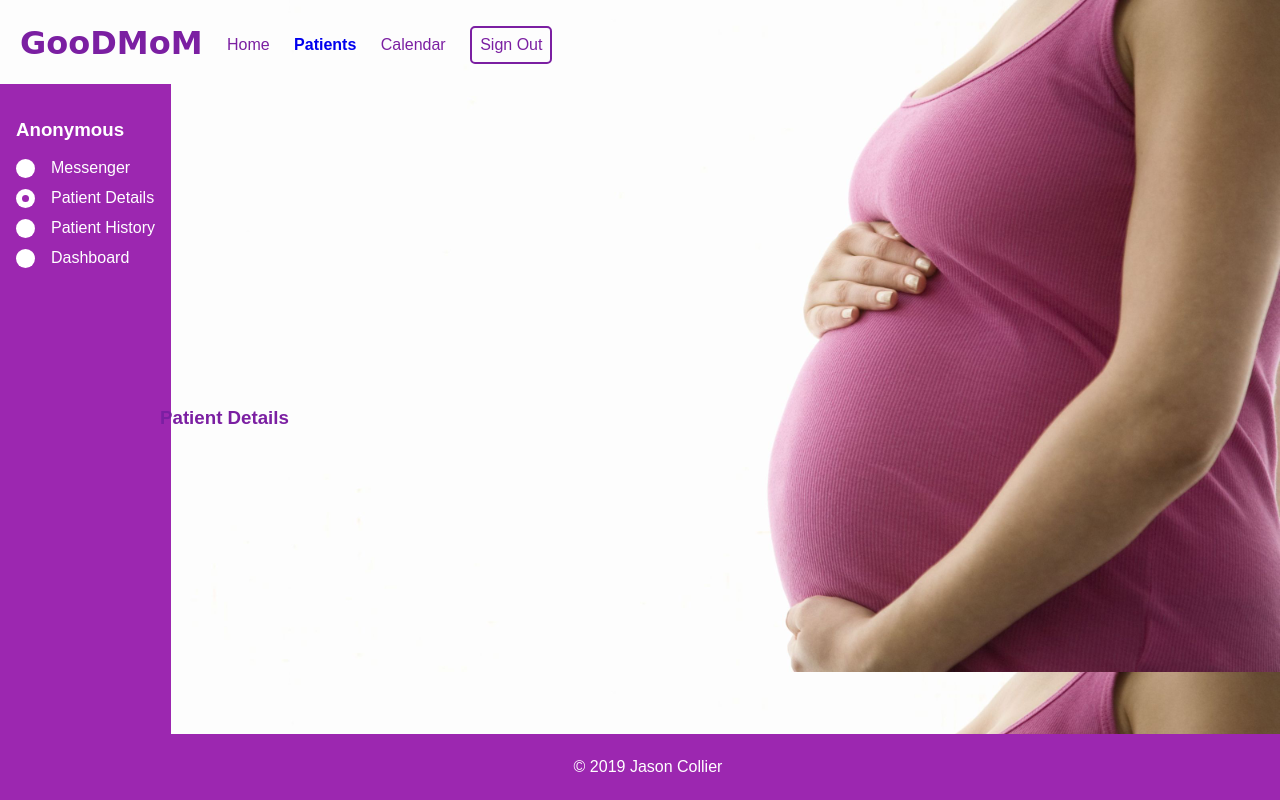
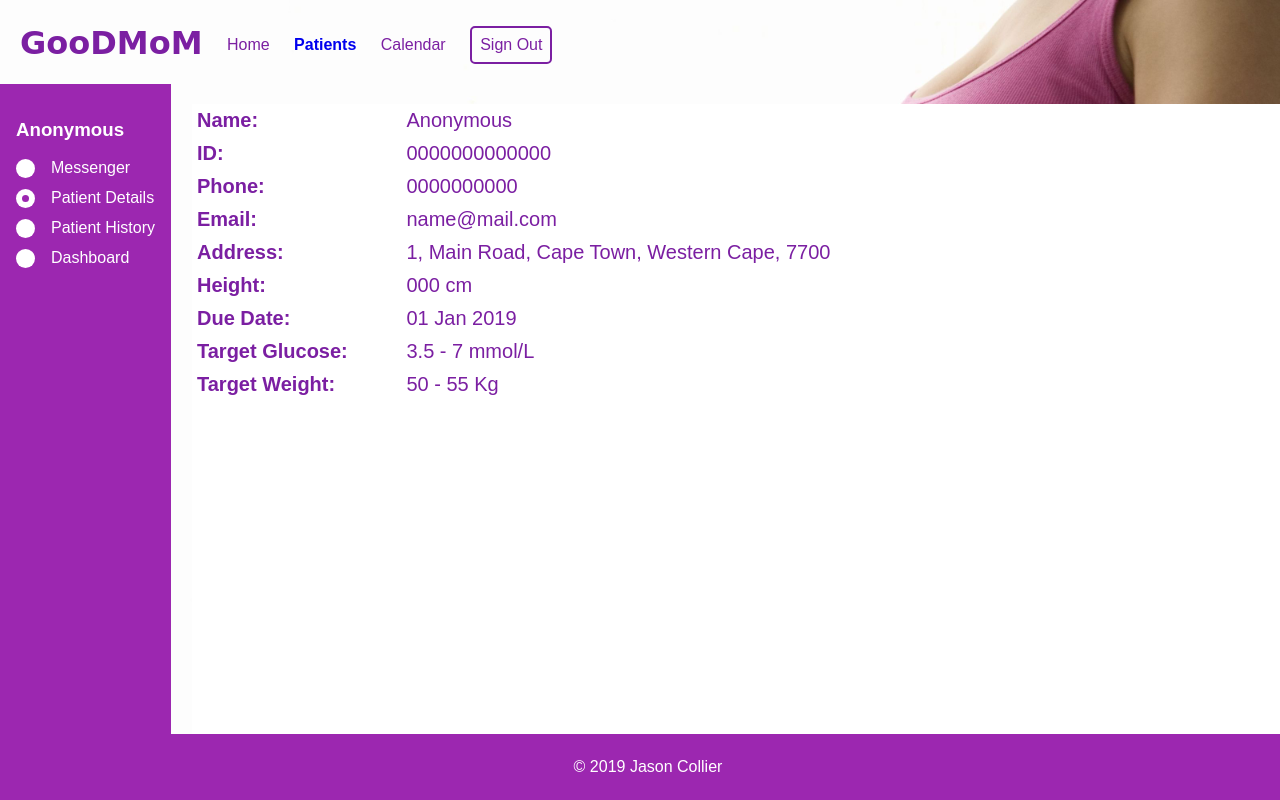
Before and after one commit to JasonLCollier/GooDMoM-web, a website: page public/details.html in a window 1280 px wide. Drawn offline with Linux system fonts and the light colour scheme; some packages are replaced by stand-ins of ours; no server answers.

Commit message:
Layout for details html; change dashboard layout

```diff
--- a/public/details.html
+++ b/public/details.html
@@ -47,8 +47,25 @@
         </label>
     </section>
 
-    <section>
-        <h3 class="center-content">Patient Details</h3>
+    <section class="details">
+        <span class="detail-heading">Name:</span>
+        <span class="detail-input">Anonymous<br></span>
+        <span class="detail-heading">ID:</span>
+        <span class="detail-input">0000000000000<br></span>
+        <span class="detail-heading">Phone:</span>
+        <span class="detail-input">0000000000<br></span>
+        <span class="detail-heading">Email:</span>
+        <span class="detail-input">name@mail.com<br></span>
+        <span class="detail-heading">Address:</span>
+        <span class="detail-input">1, Main Road, Cape Town, Western Cape, 7700<br></span>
+        <span class="detail-heading">Height:</span>
+        <span class="detail-input">000 cm<br></span>
+        <span class="detail-heading">Due Date:</span>
+        <span class="detail-input">01 Jan 2019<br></span>
+        <span class="detail-heading">Target Glucose:</span>
+        <span class="detail-input">3.5 - 7 mmol/L<br></span>
+        <span class="detail-heading">Target Weight:</span>
+        <span class="detail-input">50 - 55 Kg<br></span>
     </section>
 
     <footer class="footer">
--- a/public/styles/styles.css
+++ b/public/styles/styles.css
@@ -199,7 +199,7 @@ body {
 }
 
 .month span {
-    font-size:18px;
+    font-size: 18px;
 }
 
 /* Month list */
@@ -379,15 +379,13 @@ body {
 /* ------------------------------ Dashboard ------------------------------ */
 .dashboard {
     position: fixed;
-    left: 50%;
-    top: 50%;
-    transform: translate(-45%, -50%);
-    width: 70vw;
-    height: 70vh;
+    bottom: 5vh;
+    right: 0;
+    width: 85vw;
+    height: 82vh;
     padding: 5px;
     overflow-y: scroll;
     background-color: white;
-    box-shadow: darkgray 5px 5px 10px;
 }
 
 .dashboard-sticker {
@@ -418,6 +416,30 @@ body {
     color: white;
     font-size: 12px;
     border-radius: 10vh;
+}
+
+/* ------------------------------ Dashboard ------------------------------ */
+
+.details {
+    position: fixed;
+    bottom: 5vh;
+    right: 0;
+    width: 85vw;
+    height: 82vh;
+    background: white;
+    overflow-y: scroll;
+}
+
+.detail-heading {
+    display: inline-block;
+    width: 200px;
+    padding: 5px;
+    font-weight: bold;
+    font-size: 20px;
+}
+
+.detail-input {
+    font-size: 20px;
 }
 
 /* ------------------------------ Adaptive screen ------------------------------ */
```
Also changed, not shown: public/dashboard.html (+1 -0 lines).
